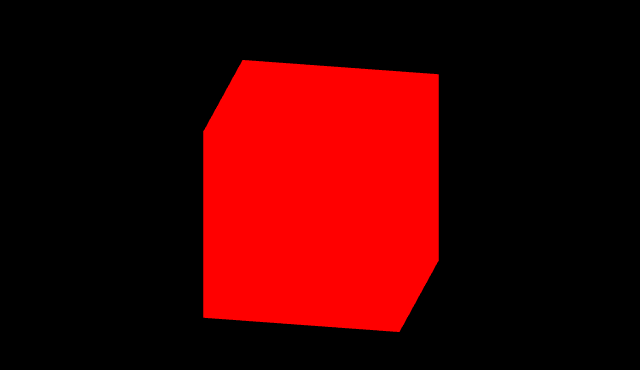
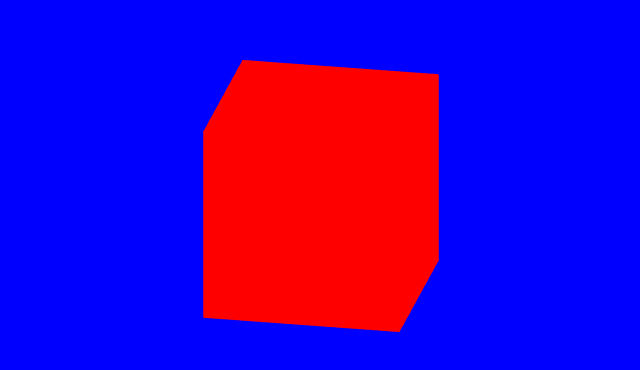
Before and after one commit to pjtlsy/study3d, a website built with webpack: page basic/src/index.html in a window 1280 px wide. Shown: the part 204-574 px from the top of the page, without its empty margins (319-959 px from the left). Built offline with nearby package versions, Linux system fonts and the light colour scheme.

Commit message:
three.js의 기본 요소 익히기 - 배경의 색, 투명도 설정

```diff
--- /dev/null
+++ b/basic/src/ex03.js
@@ -0,0 +1,87 @@
+import * as THREE from "three";
+
+// 주제: 배경의 색, 투명도 설정
+
+export default function example() {
+  console.log(THREE);
+  // Renderer
+
+  // 동적으로 캔버스 조립
+  // const renderer = new THREE.WebGLRenderer(); // 렌더러 만들기
+  // renderer.setSize(window.innerWidth, window.innerHeight);
+  // console.log(renderer.domElement);
+  // document.body.appendChild(renderer.domElement);
+
+  // html에서 캔버스 가져와서 사용
+  const canvas = document.querySelector("#three-canvas");
+  // const renderer = new THREE.WebGLRenderer({ canvas: canvas });
+  const renderer = new THREE.WebGLRenderer({
+    canvas,
+    antialias: true, // 계단 현상 없이 부드럽게(성능 저하는 좀 있음)
+    alpha: true,
+  });
+  renderer.setSize(window.innerWidth, window.innerHeight);
+  console.log(window.devicePixelRatio);
+  renderer.setPixelRatio(window.devicePixelRatio > 1 ? 2 : 1);
+  // renderer.setClearAlpha(0.5);
+  // renderer.setClearColor(0x00ff00);
+  renderer.setClearColor("#00ff00");
+  renderer.setClearAlpha(0.5);
+
+  // Scene
+  const scene = new THREE.Scene();
+  // Scene에 직접 칠한 색은 Renderer 덮어씀
+  scene.background = new THREE.Color("blue");
+
+  // Camera
+  // const camera = new THREE.PerspectiveCamera(
+  //   75, // 시야각
+  //   window.innerWidth / window.innerHeight,
+  //   0.1, // near
+  //   1000 // far
+  // );
+  // camera.position.x = 1;
+  // camera.position.y = 2;
+  // camera.position.z = 5;
+
+  // Orthographic Camera(직교 카메라)
+  const camera = new THREE.OrthographicCamera(
+    -(window.innerWidth / window.innerHeight), // left
+    window.innerWidth / window.innerHeight, // right
+    1, // top
+    -1, // bottom
+    0.1,
+    1000
+  );
+  camera.position.x = 1;
+  camera.position.y = 2;
+  camera.position.z = 5;
+  camera.lookAt(0, 0, 0);
+  camera.zoom = 0.5; // 줌 아웃 같은거 하려면
+  camera.updateProjectionMatrix();
+  scene.add(camera);
+
+  // Mesh
+  const geometry = new THREE.BoxGeometry(1, 1, 1);
+  const material = new THREE.MeshBasicMaterial({
+    // color: 0xff0000
+    // color: '#ff0000'
+    color: "red",
+  });
+  const mesh = new THREE.Mesh(geometry, material);
+  scene.add(mesh);
+
+  // 그리기
+  renderer.render(scene, camera);
+
+  function setSize() {
+    // 카메라
+    camera.aspect = window.innerWidth / window.innerHeight;
+    camera.updateProjectionMatrix();
+    renderer.setSize(window.innerWidth, window.innerHeight);
+    renderer.render(scene, camera);
+  }
+
+  // 이벤트
+  window.addEventListener("resize", setSize);
+}
--- a/basic/src/main.css
+++ b/basic/src/main.css
@@ -1,5 +1,6 @@
 body {
     margin: 0;
+    /* background: dodgerblue; */
 }
 
 #three-canvas {
--- a/basic/src/main.js
+++ b/basic/src/main.js
@@ -1,5 +1,5 @@
 // import example from "./ex01";
-import example from "./ex02";
-// import example from "./ex03";
+// import example from "./ex02";
+import example from "./ex03";
 
 example();
```
